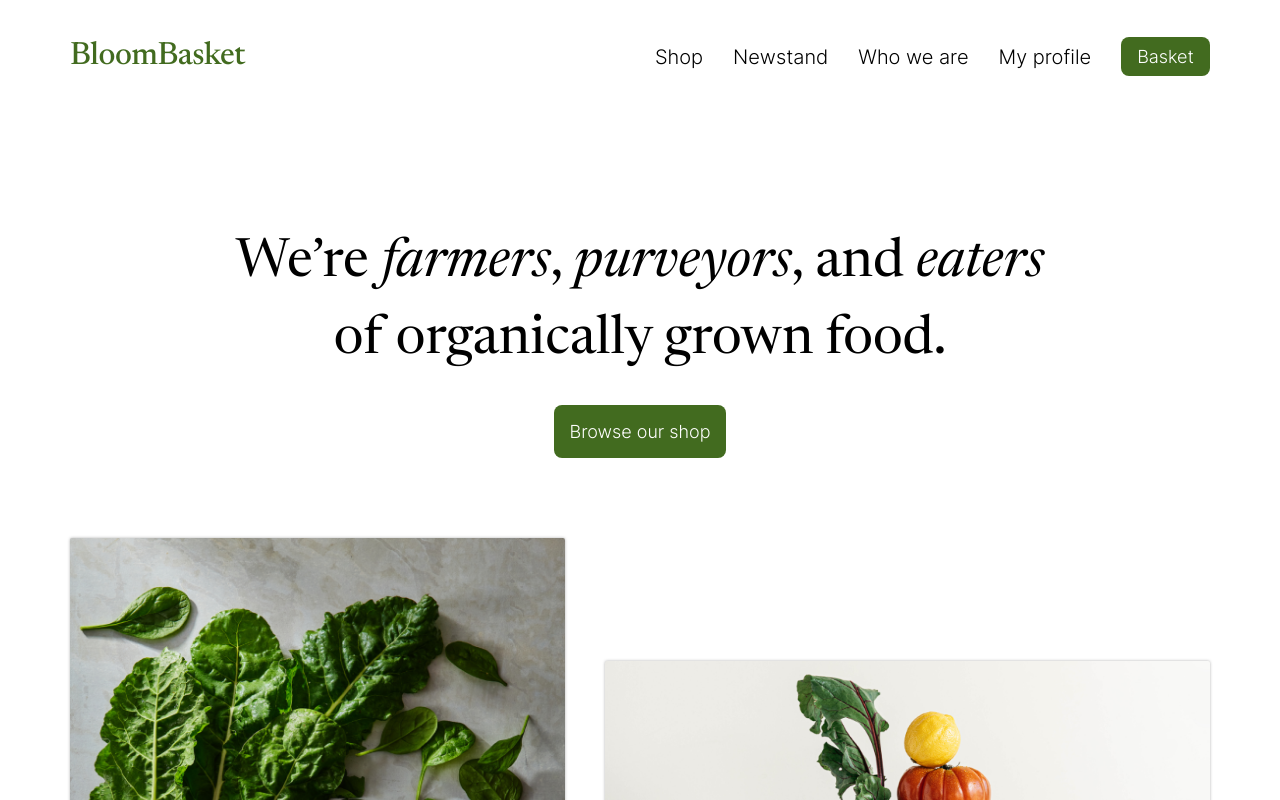
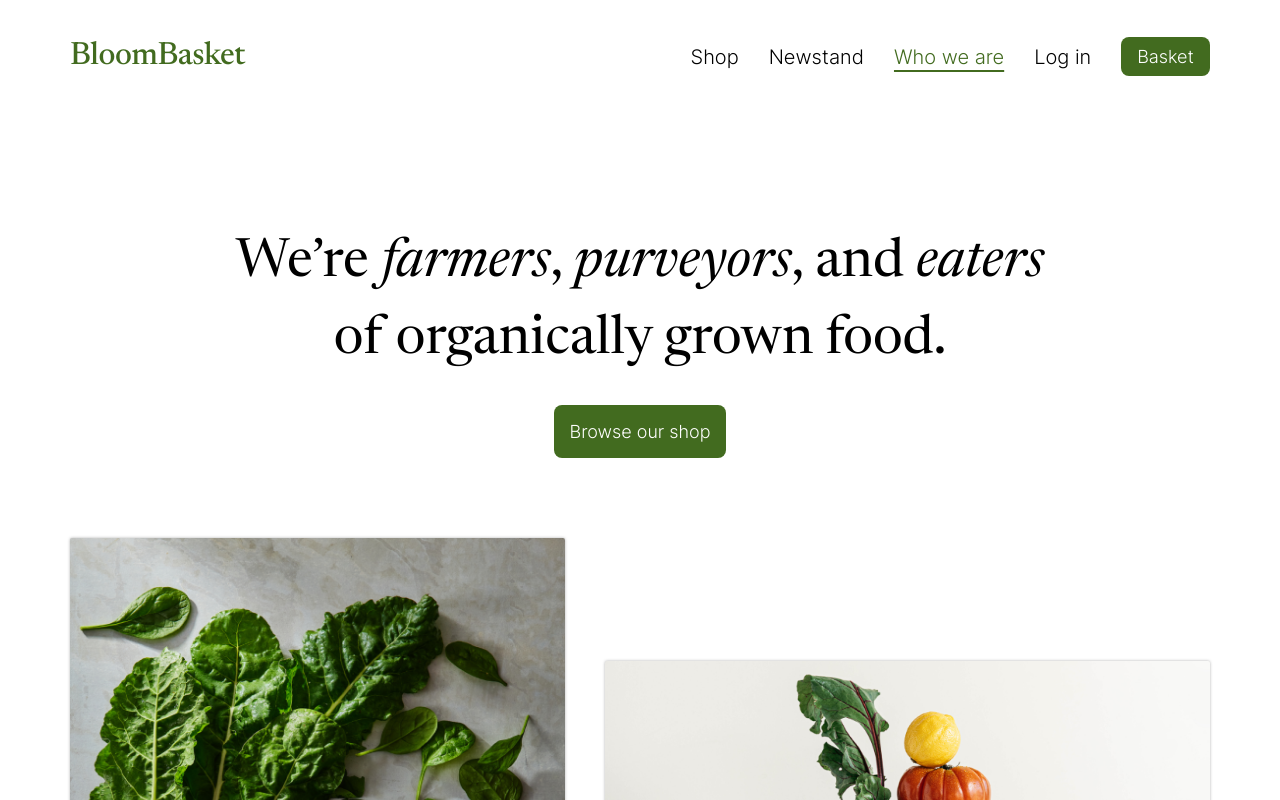
Before and after one commit to Cindarion/grocery-store, a React (Create React App) app: page /introduction in a window 1280 px wide. Shown: the top 800 px of the page. Built offline with nearby package versions, Linux system fonts and the light colour scheme.

Commit message:
[update/fix] highlight current page in navbar, minor fixes

```diff
--- a/src/components/UI/ShopContent/ShopContent.tsx
+++ b/src/components/UI/ShopContent/ShopContent.tsx
@@ -12,8 +12,8 @@ type renderShopProductsProps = {
   searchQuery: string;
   currentPage: number;
   maxProductsPerPage: number;
-  setCurrentPage: any;
-}
+  setCurrentPage: React.Dispatch<React.SetStateAction<number>>;
+};
 
 const RenderShopProducts = ({
   initialProducstData,
@@ -24,7 +24,7 @@ const RenderShopProducts = ({
   setCurrentPage
 }: renderShopProductsProps) => {
   const sortedProducts = useSort(initialProducstData, sortOption);
-  const filteredSortedProducts = useFilter(sortedProducts, searchQuery);
+  const filteredSortedProducts = useFilter(sortedProducts, searchQuery, setCurrentPage);
   const productsCount = filteredSortedProducts? filteredSortedProducts.length : 0;
   const slicedFilteredSortedProducts = useSlice(filteredSortedProducts, currentPage, maxProductsPerPage);
 
--- a/src/components/UI/navbar/DesktopNavbar/DesktopNavbar.module.css
+++ b/src/components/UI/navbar/DesktopNavbar/DesktopNavbar.module.css
@@ -3,35 +3,38 @@
     font-weight: 300;
 }
 
-.navigationPanel ul {
+.navbarLinksContainer {
+    display: flex;
+    align-items: center;
     margin: 0;
     padding: 0;
 }
 
-.navigationPanel li {
+.navbarLinksContainer li {
     display: inline-block;
-    vertical-align: middle;
-}
-
-.navigationPanel li + li {
     margin-left: 30px;
 }
 
-.navigationPanel ul li a {
+.pageLinkWrapper a {
     position: relative;
     color: black;
     text-decoration: none;
     transition: color 0.15s, opacity 0.15s;
 }
 
-.navigationPanel ul li a:hover {
+.pageLinkWrapperCurrent a,
+.pageLinkWrapper a:hover {
     color: var(--main-text-color-green, #426B1F);
     text-decoration: underline;
-    text-underline-offset: 8px;
+    text-underline-offset: 6px;
     transition: color 0.15s;
 }
 
-.navigationPanel ul li a:active {
+.pageLinkWrapperCurrent a:hover {
+    opacity: 0.85;
+}
+
+.navigationPanel a:active {
     opacity: 0.7;
     transition: opacity 0.15s;
 }
--- a/src/components/UI/navbar/DesktopNavbar/DesktopNavbar.tsx
+++ b/src/components/UI/navbar/DesktopNavbar/DesktopNavbar.tsx
@@ -1,11 +1,15 @@
 import { Link } from "react-router-dom"
+import classes from "./DesktopNavbar.module.css"
+import { notAuthUserDesktop } from "src/constants/usersRoutes"
 import ActionButton from "../../Buttons/ActionButton/ActionButton"
-import classes from "./DesktopNavbar.module.css"
 
 type desktopNavbarProps = {
   cartQuantity: number
+  location: string
 }
-const DesktopNavbar = ({cartQuantity}: desktopNavbarProps) => {
+const DesktopNavbar = ({cartQuantity, location}: desktopNavbarProps) => {
+  const routesArray = Object.values(notAuthUserDesktop)
+
   const renderCartQuantity = () => {
     if (cartQuantity > 0) {
       return (
@@ -14,21 +18,41 @@ const DesktopNavbar = ({cartQuantity}: desktopNavbarProps) => {
         </span>
       )
     }
-  }
+  };
+
+  const renderCartButton = () => {
+    return (
+      <>
+        <ActionButton
+          children="Basket"
+        />
+        {renderCartQuantity()}
+      </>
+    )
+  };
+
+  const renderNavigationList = () => {
+    return (
+      <ul className={classes.navbarLinksContainer}>
+        {routesArray.map((rout, index) => {
+          return (
+            <li key={index} className={location === rout.path ? `${classes.pageLinkWrapperCurrent} ${classes.pageLinkWrapper}` : classes.pageLinkWrapper}>
+              <Link to={rout.path}>
+                {rout.name === "Basket"
+                  ? renderCartButton()
+                  : rout.name
+                }
+              </Link>
+            </li>
+          )
+        })}
+      </ul>
+    )
+  };
 
   return (
     <nav className={classes.navigationPanel}>
-      <ul>
-        <li><Link to="/products">Shop</Link> </li>
-        <li><Link to="/news">Newstand</Link></li>
-        <li><Link to="/introduction">Who we are</Link></li>
-        <li><Link to="/login">My profile</Link></li>
-        <li><Link to="/cart">
-          <ActionButton children={"Basket"}/>
-          {renderCartQuantity()}
-        </Link>
-        </li>
-      </ul>
+      {renderNavigationList()}
     </nav>
   )
 }
--- a/src/components/UI/navbar/MobileNavbar/MobileNavbar.tsx
+++ b/src/components/UI/navbar/MobileNavbar/MobileNavbar.tsx
@@ -1,17 +1,17 @@
-import { Link, useLocation } from "react-router-dom"
+import { Link } from "react-router-dom"
 import classes from "./MobileNavbar.module.css"
 import hamburgerIcon from "src/data/icons/hamburger-button.png"
-import { notAuthUser } from "src/constants/usersRoutes"
+import { notAuthUserMobile } from "src/constants/usersRoutes"
 
 type mobileNavbarProps = {
   isOpen: boolean
   toggleMenu: () => void
   cartQuantity: number
+  location: string
 }
 
-const MobileNavbar = ({isOpen, toggleMenu, cartQuantity}:mobileNavbarProps) => {
-  const routesArray = Object.values(notAuthUser);
-  const location = useLocation();
+const MobileNavbar = ({isOpen, toggleMenu, cartQuantity, location}:mobileNavbarProps) => {
+  const routesArray = Object.values(notAuthUserMobile);
 
   const toggleWithDelay = () => {
     setTimeout(() => {
@@ -36,7 +36,7 @@ const MobileNavbar = ({isOpen, toggleMenu, cartQuantity}:mobileNavbarProps) => {
           <ul onClick={toggleWithDelay} className={classes.navbarLinksContainer}>
             {routesArray.map((rout, index) => {
               return (
-                <li key={index} className={location.pathname === rout.path ? classes.linkWrapperCurrent : classes.linkWrapper}>
+                <li key={index} className={location === rout.path ? classes.linkWrapperCurrent : classes.linkWrapper}>
                   <Link to={rout.path}>
                     {rout.name}
                     {rout.name === "Basket"
--- a/src/components/UI/navbar/Navbar.tsx
+++ b/src/components/UI/navbar/Navbar.tsx
@@ -1,5 +1,5 @@
 import React, { useContext, useState } from 'react'
-import {Link} from 'react-router-dom'
+import {Link, useLocation} from 'react-router-dom'
 import classes from "./Navbar.module.css"
 import { CartContext } from 'src/components/context/cartContext'
 import MobileNavbar from 'src/components/UI/Navbar/MobileNavbar/MobileNavbar'
@@ -7,6 +7,7 @@ import DesktopNavbar from './DesktopNavbar/DesktopNavbar'
 
 const Navbar: React.FC = () => {
   const [isMobileMenuOpen, setIsMobileMenuOpen] = useState(false);
+  const location = useLocation().pathname;
   const cartContext = useContext(CartContext);
   if (!cartContext) {
     throw new Error('CartContext must be used within a TodoProvider');
@@ -29,11 +30,13 @@ const Navbar: React.FC = () => {
       </div>
       <DesktopNavbar
         cartQuantity={cartQuantity}
+        location={location}
       />
       <MobileNavbar
         isOpen={isMobileMenuOpen}
         toggleMenu={toggleMobileMenu}
         cartQuantity={cartQuantity}
+        location={location}
       />
     </header>
   )
--- a/src/constants/usersRoutes.ts
+++ b/src/constants/usersRoutes.ts
@@ -5,7 +5,30 @@ interface RouteConfig {
 
 type AppRoutes = Record<string, RouteConfig>;
 
-export const notAuthUser: AppRoutes = {
+export const notAuthUserDesktop: AppRoutes = {
+  products: {
+    path: "/products",
+    name: "Shop"
+  },
+  news: {
+    path: "/news",
+    name: "Newstand"
+  },
+  introduction: {
+    path: "/introduction",
+    name: "Who we are"
+  },
+  login: {
+    path: "/login",
+    name: "Log in"
+  },
+  cart: {
+    path: "/cart",
+    name: "Basket"
+  },
+};
+
+export const notAuthUserMobile: AppRoutes = {
   cart: {
     path: "/cart",
     name: "Basket"
--- a/src/hooks/useFilter.ts
+++ b/src/hooks/useFilter.ts
@@ -1,6 +1,10 @@
 import { useEffect, useState } from "react";
 
-export const useFilter = ([...data], searchQuery: string) => {
+export const useFilter = (
+  [...data],
+  searchQuery:string,
+  setCurrentPage:React.Dispatch<React.SetStateAction<number>>
+) => {
   const [filteredProducts, setFilteredProducts] = useState(data)
 
   function filterData() {
@@ -8,6 +12,7 @@ export const useFilter = ([...data], searchQuery: string) => {
       item.title.toLowerCase().includes(searchQuery.toLowerCase())
     );
     setFilteredProducts(result);
+    setCurrentPage(1)
   };
 
   useEffect(() => {
--- a/src/styles/global.css
+++ b/src/styles/global.css
@@ -46,6 +46,7 @@
 
 html {
     font-size: 62.5%;
+    scrollbar-gutter: stable both-edges;
 }
 
 body {
```
